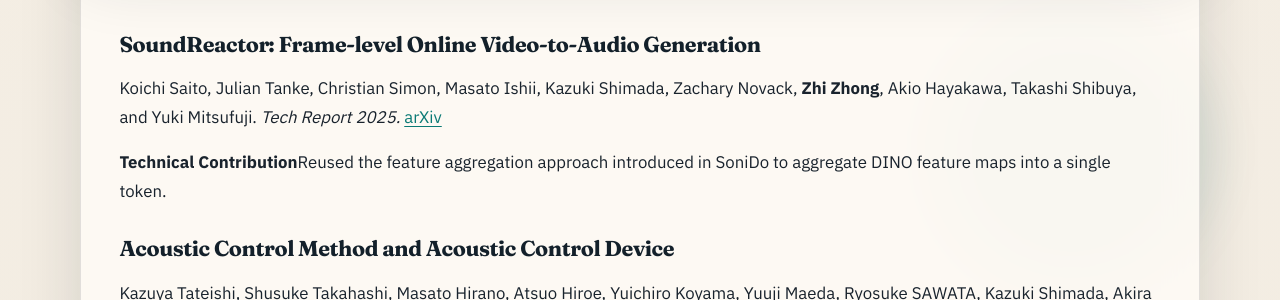
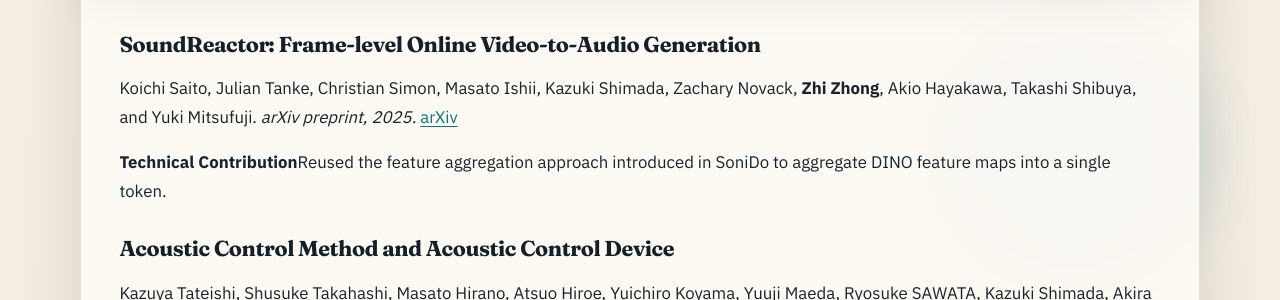
Before and after one commit to hessekuhn/zhi-zhong-audio, a Jekyll site: the page built from Personal_Website_Content/publications.md, in a window 1280 px wide and 900 px high, scrolled down 2071 px. Shown: the part 154-454 px from the top of the window. Built offline with Jekyll 4.4.1, drawn with Linux system fonts in a browser that asks for light colours; our own code applies the rules of GitHub Pages for plain Markdown files.

Commit message:
Restore arXiv preprint label for SoundReactor in publications

```diff
--- a/Personal_Website_Content/publications.md
+++ b/Personal_Website_Content/publications.md
@@ -75,7 +75,7 @@
 
 <a id="soundreactor"></a>
 ### SoundReactor: Frame-level Online Video-to-Audio Generation
-Koichi Saito, Julian Tanke, Christian Simon, Masato Ishii, Kazuki Shimada, Zachary Novack, **Zhi Zhong**, Akio Hayakawa, Takashi Shibuya, and Yuki Mitsufuji. *Tech Report 2025.* [arXiv](https://arxiv.org/abs/2510.02110)
+Koichi Saito, Julian Tanke, Christian Simon, Masato Ishii, Kazuki Shimada, Zachary Novack, **Zhi Zhong**, Akio Hayakawa, Takashi Shibuya, and Yuki Mitsufuji. *arXiv preprint, 2025.* [arXiv](https://arxiv.org/abs/2510.02110)
 
 <p class="contribution-note"><strong>Technical Contribution</strong><span>Reused the feature aggregation approach introduced in SoniDo to aggregate DINO feature maps into a single token.</span></p>
 
```
